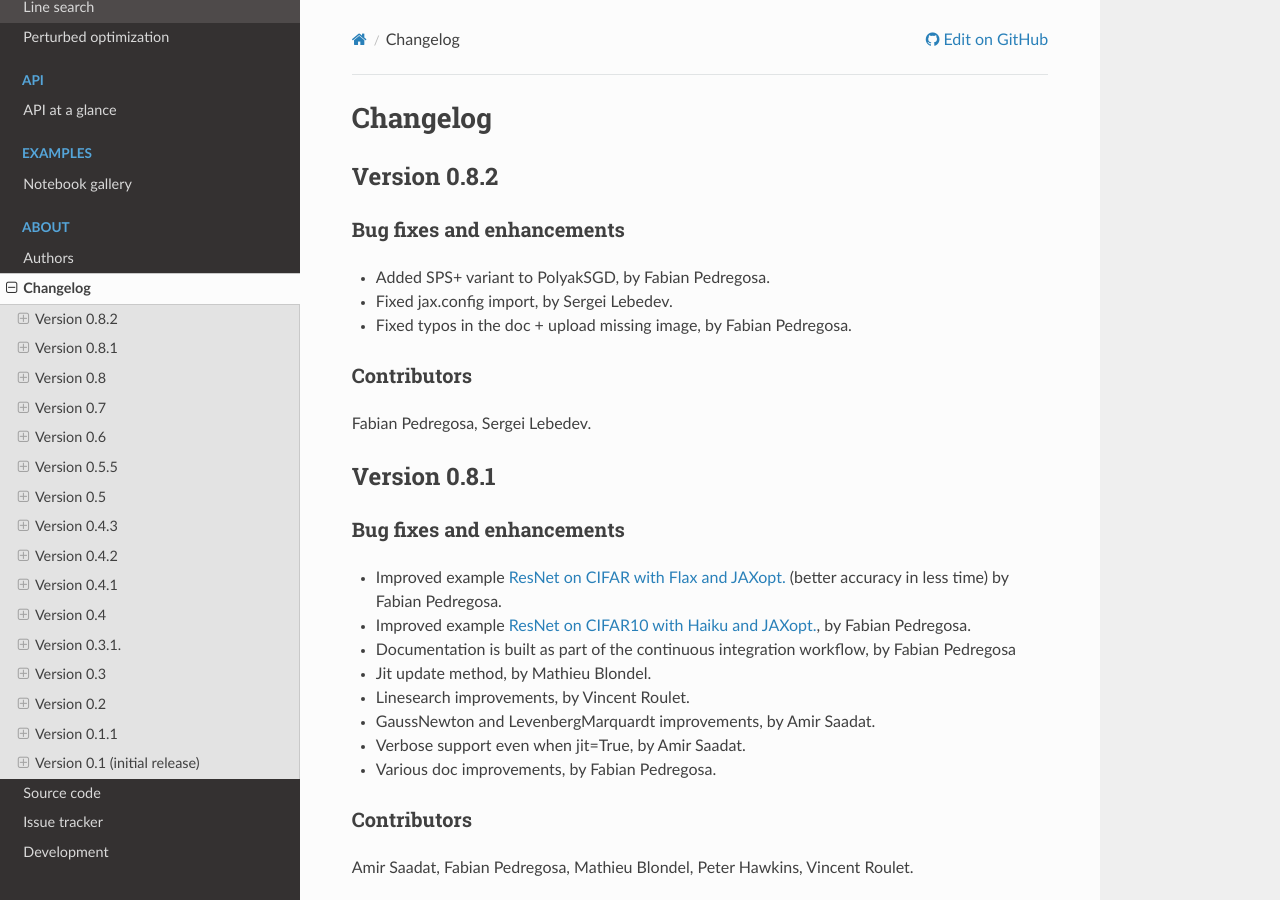
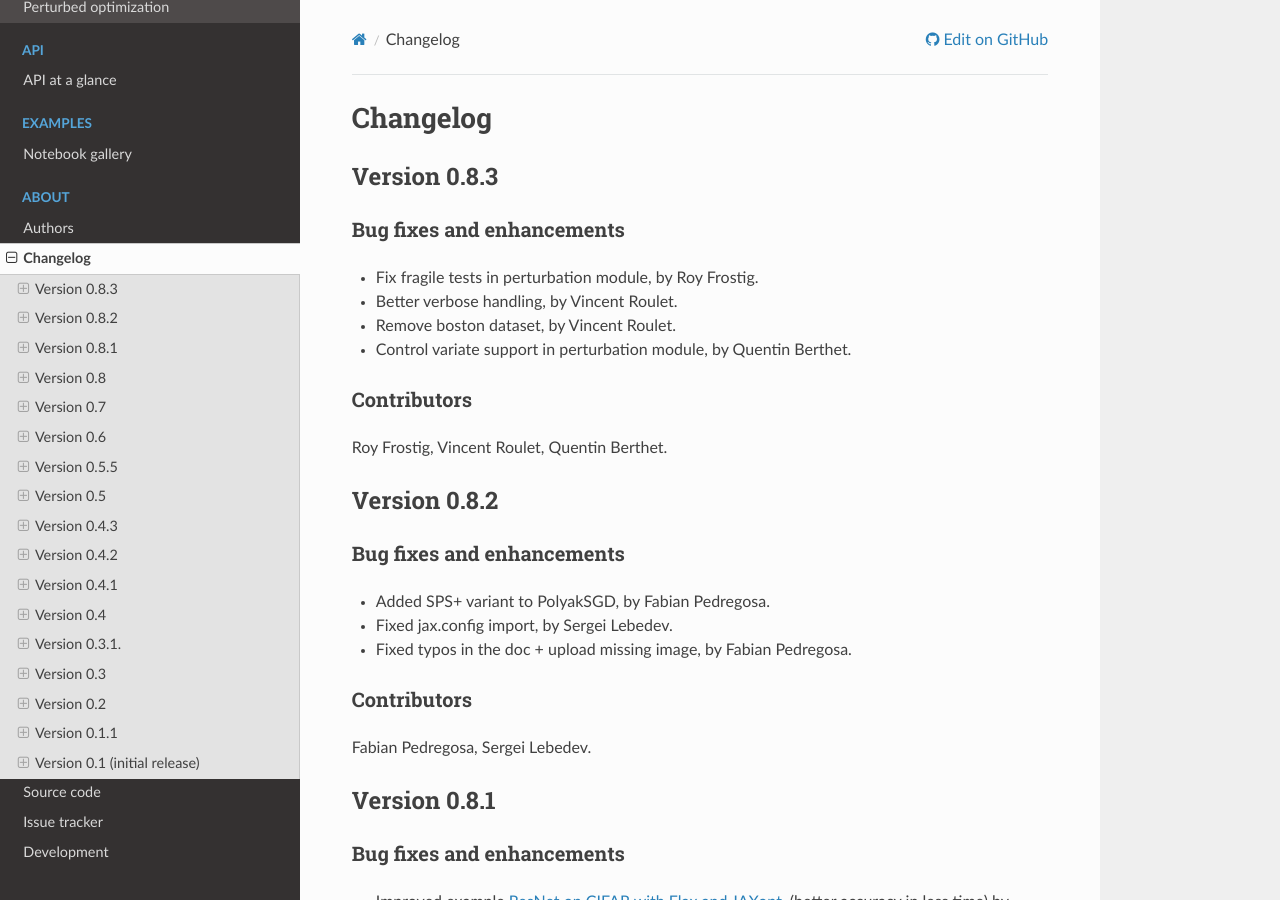
Before and after one commit to google/jaxopt, a Sphinx documentation site: the page built from docs/changelog.rst, in a window 1280 px wide and 900 px high. Built offline with Sphinx 7.4.7 and the Read the Docs theme 2.0.0, drawn with Linux system fonts in a browser that asks for light colours; pages that are not in the unit, such as notebooks, are missing from menus.

Commit message:
Release 0.8.3.

```diff
--- a/docs/changelog.rst
+++ b/docs/changelog.rst
@@ -1,5 +1,21 @@
 Changelog
 =========
+
+Version 0.8.3
+-------------
+
+Bug fixes and enhancements
+~~~~~~~~~~~~~~~~~~~~~~~~~~
+
+- Fix fragile tests in perturbation module, by Roy Frostig.
+- Better verbose handling, by Vincent Roulet.
+- Remove boston dataset, by Vincent Roulet.
+- Control variate support in perturbation module, by Quentin Berthet.
+
+Contributors
+~~~~~~~~~~~~
+
+Roy Frostig, Vincent Roulet, Quentin Berthet.
 
 Version 0.8.2
 -------------
--- a/jaxopt/version.py
+++ b/jaxopt/version.py
@@ -14,4 +14,4 @@
 
 """JAXopt version."""
 
-__version__ = "0.8.2"
+__version__ = "0.8.3"
```
